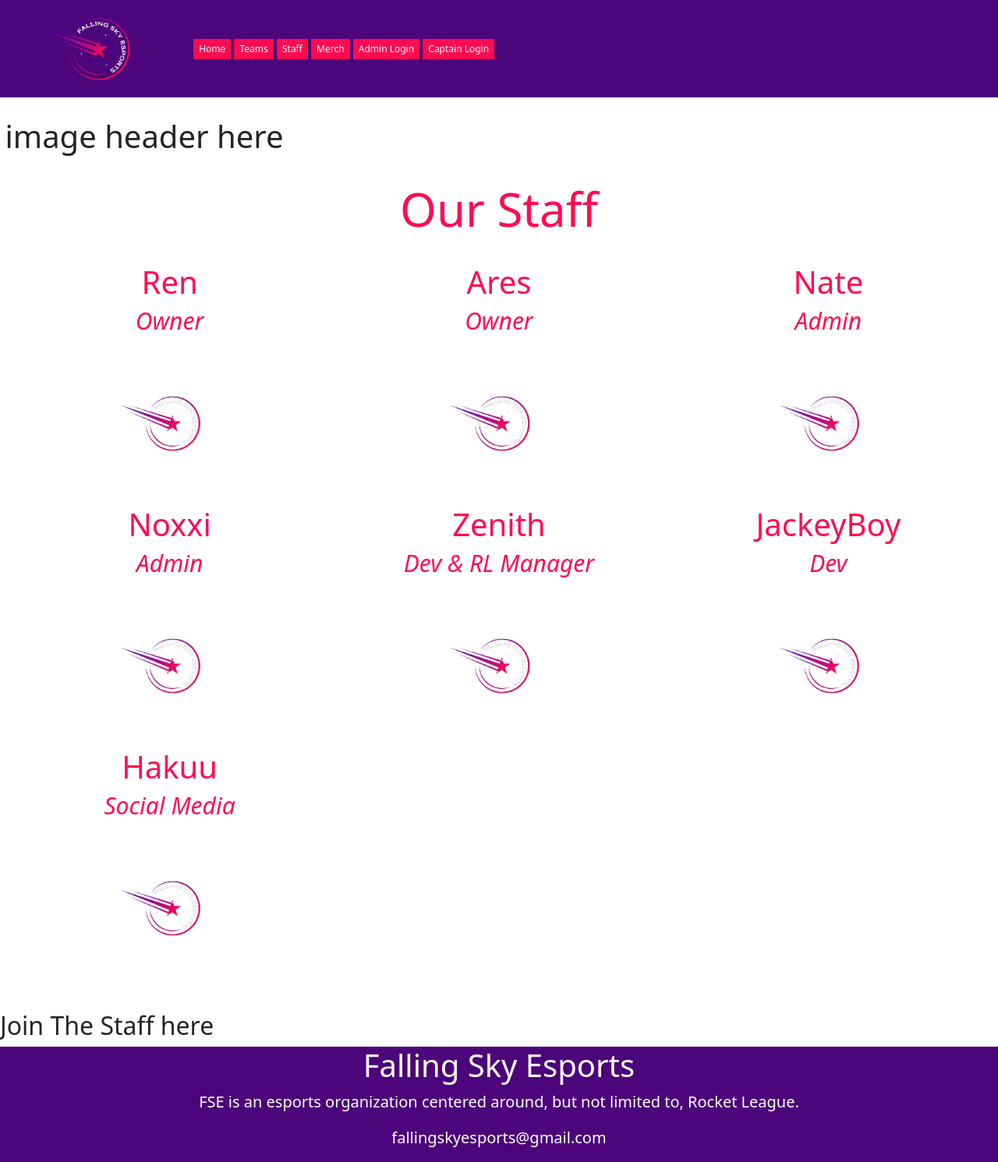
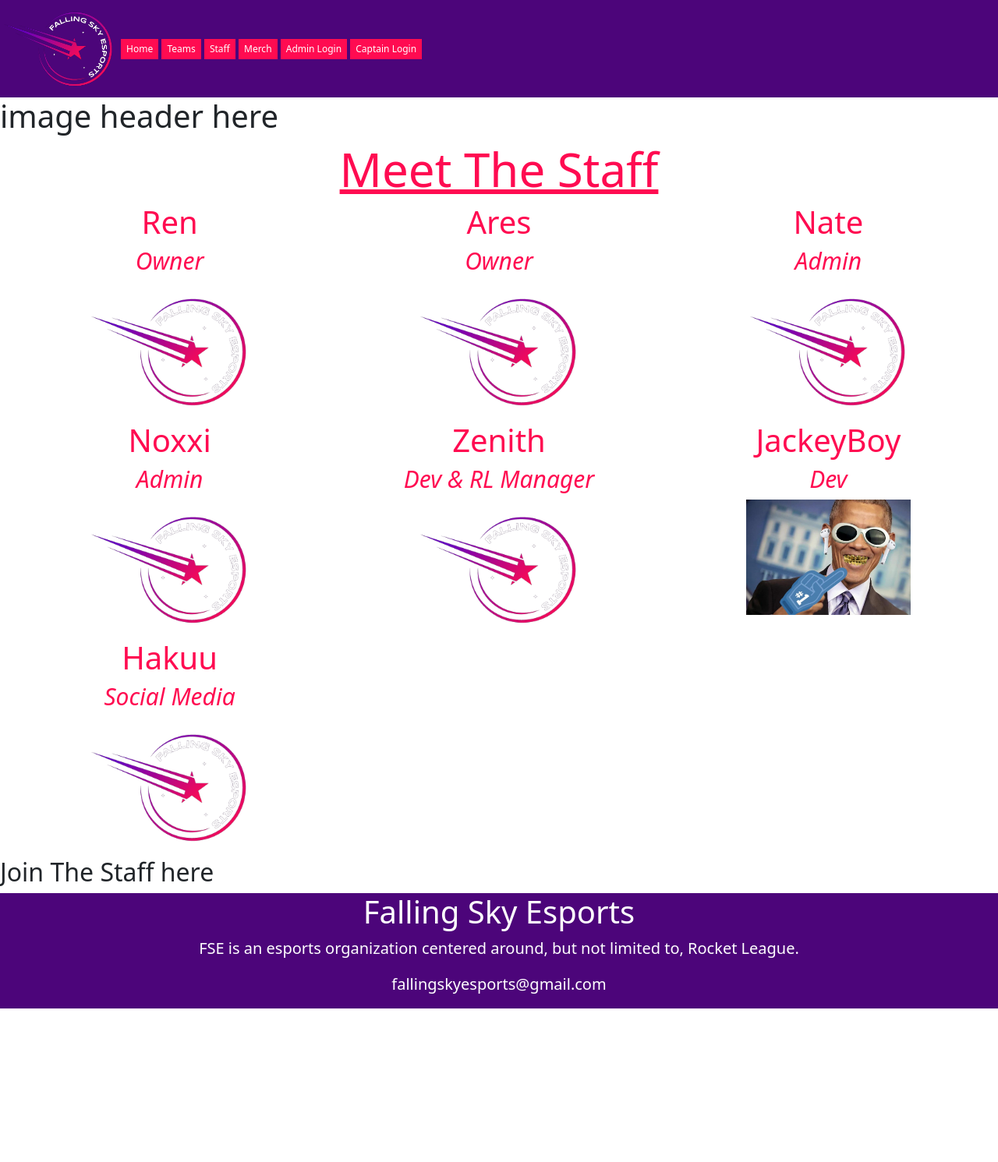
Before and after one commit to JackDouma/Falling-Sky-Website, a PHP site: page /staff.php in a window 1280 px wide. Shown: the whole page at 78% size. After the commit the page ends 1294 px from the top, so only its background shows below. Run offline with PHP 8.4, Linux system fonts and the light colour scheme.

Commit message:
more style

```diff
--- a/staff.php
+++ b/staff.php
@@ -2,13 +2,13 @@
     $title = 'Staff';
     require 'includes/header.php';
 ?>
-<section class="s-row-one">
+<section class="s-masthead">
     <h1>image header here</h1>
 </section>
 
 <!-- our staff -->
 <section class="s-h2-1">
-    <h2>Our Staff</h2>
+    <h2>Meet The Staff</h2>
 </section>
 <section class="s-row-one">
     <div>
@@ -39,7 +39,7 @@
     <div>
         <h3>JackeyBoy</h3>
         <h5>Dev</h5>
-        <img src="img\logo.png" id="temp">
+        <img src="img\jackeyboy.jpg" id="jackeyboy">
     </div>
     <div>
         <h3>Hakuu</h3>
@@ -47,10 +47,11 @@
         <img src="img\logo.png" id="temp">
     </div>
 </section>
-
 <!-- our staff -->
+<section class="s-h2-2">
+    <h2>Join The Staff here</h2>
+</section>
 <section class="s-row-two">
-    <h2>Join The Staff here</h2>
 
 </section>
 </body>
--- a/styles.css
+++ b/styles.css
@@ -28,7 +28,7 @@
 
 body > nav > ul > li > img
 {
-    height: 240px;
+    height: 125px;
     width: auto;
     padding: 0px 2px;
 }
@@ -137,13 +137,13 @@
     display: grid;
     column-gap: auto;
     justify-content: center;
-    padding: 2% 0%;
 }
 .s-h2-1 > h2
 {
     font-size: 60px;
     color: #ff0b51;
     text-align: center;
+    text-decoration: underline;
 }
 .s-row-one > div > h3
 {
@@ -212,7 +212,7 @@
     /* Header */
     .btn-primary, .navbar-dark
     {
-        height: 70px;
+        height: 80px;
         position: fixed;
     }
     body > nav > ul > li > a
@@ -222,7 +222,7 @@
     }
     body > nav > ul > li > img
     {
-        height: 75px;
+        height: 55px;
     }
     /* masthead */
     .i-masthead
```
Also changed, not shown: img/jackeyboy.jpg (added), img/logo.png.
